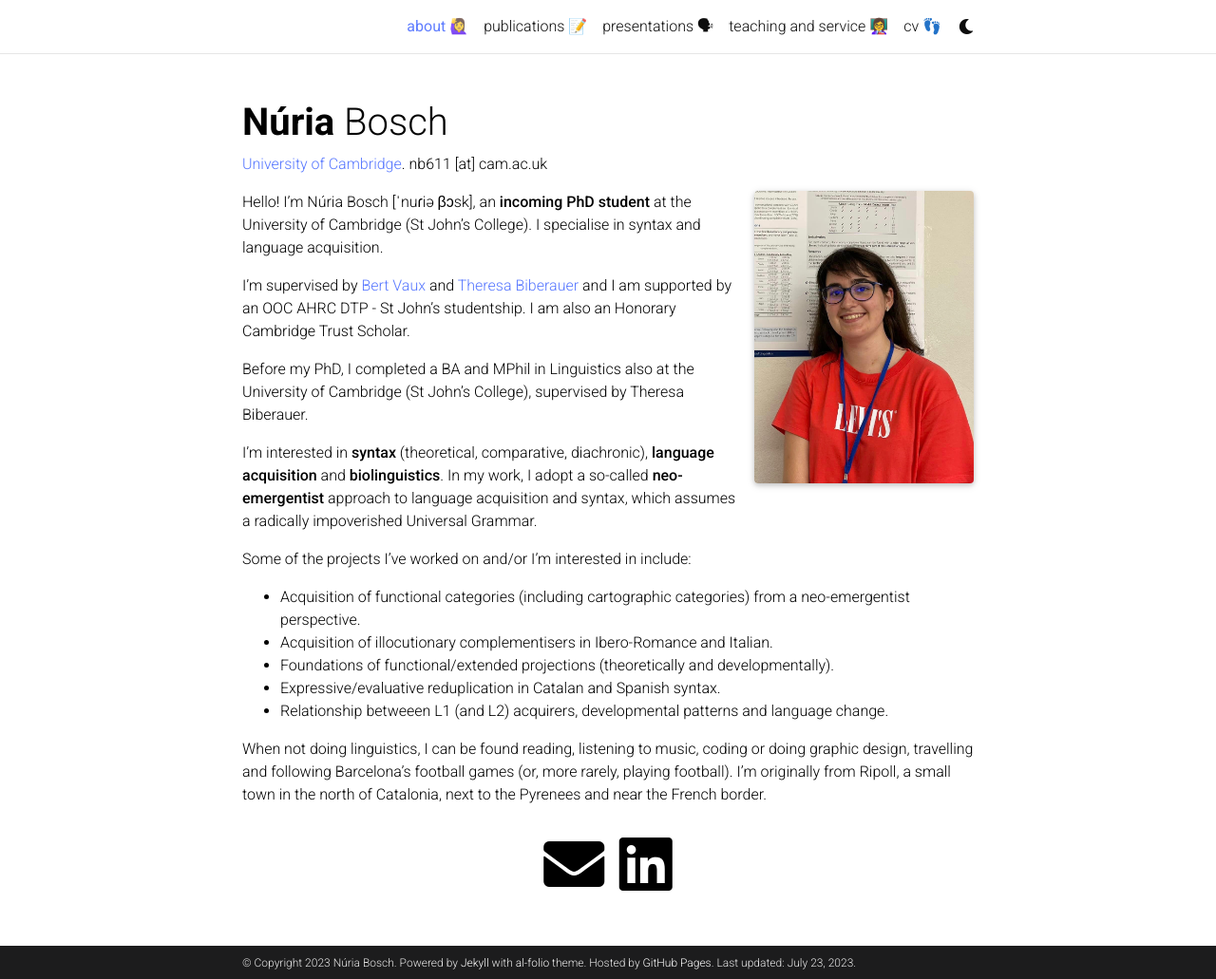
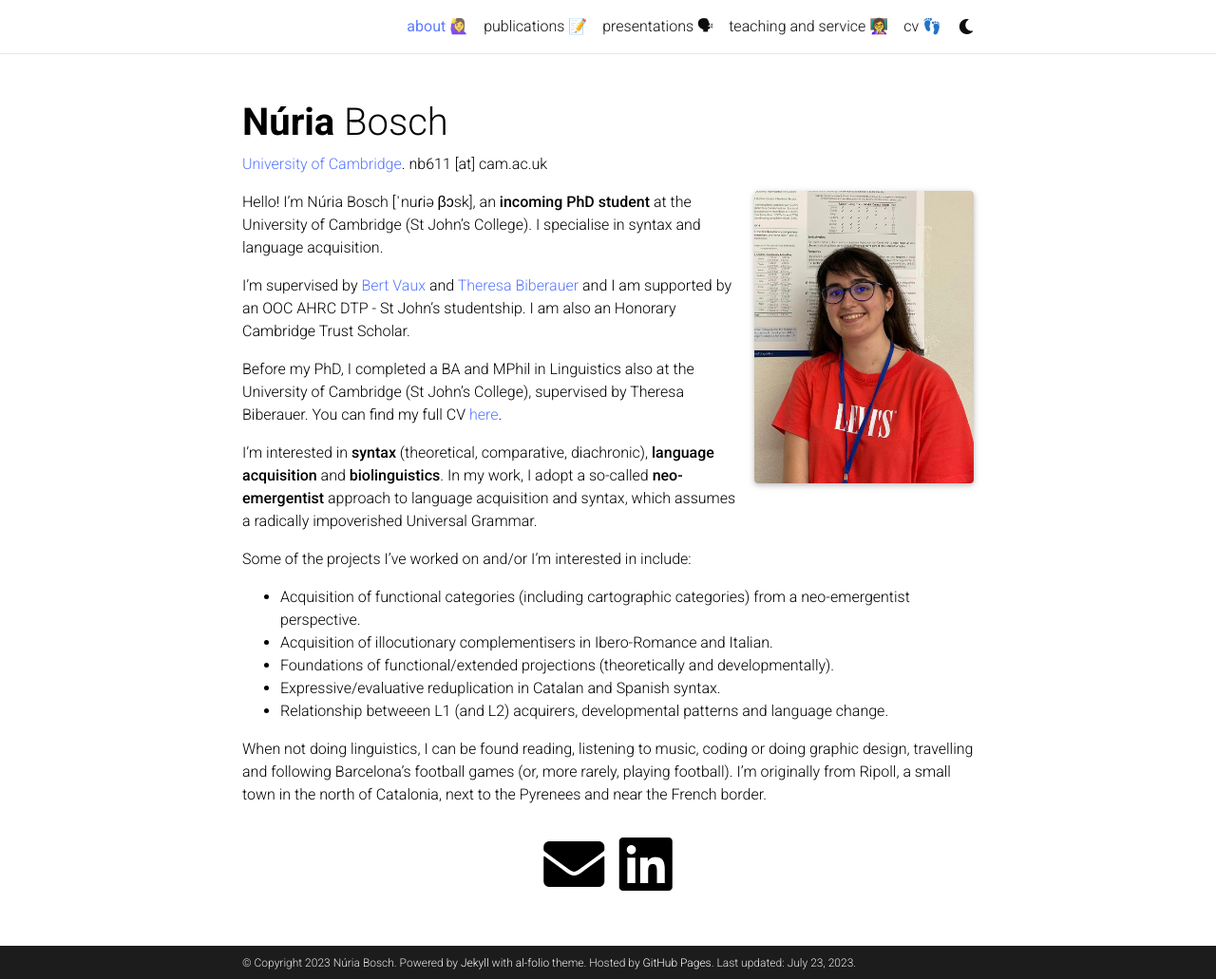
Before and after one commit to nuria-bosch/nuria-bosch.github.io, a Jekyll site: the page built from _pages/about.md, in a window 1280 px wide and 1031 px high. Shown: the whole window at 95% size. Built offline with Jekyll 4.4.1, drawn with Linux system fonts in a browser that asks for light colours; full-size pictures stand in for the smaller copies a plugin makes; emoji names are drawn with the system emoji font; comment, search, counter and statistics services are not loaded; a style sheet for code colours, icons or effects is not loaded.

Commit message:
Update about.md

```diff
--- a/_pages/about.md
+++ b/_pages/about.md
@@ -20,7 +20,7 @@ Hello! I'm Núria Bosch [ˈnuɾiə βɔsk], an **incoming PhD student** at the U
 
 I'm supervised by [Bert Vaux](https://www.mmll.cam.ac.uk/bv230) and [Theresa Biberauer](https://www.mmll.cam.ac.uk/dr-theresa-biberauer) and I am supported by an OOC AHRC DTP - St John's studentship. I am also an Honorary Cambridge Trust Scholar.
 
-Before my PhD, I completed a BA and MPhil in Linguistics also at the University of Cambridge (St John's College), supervised by Theresa Biberauer.
+Before my PhD, I completed a BA and MPhil in Linguistics also at the University of Cambridge (St John's College), supervised by Theresa Biberauer. You can find my full CV [here](https://github.com/nuria-bosch/nuria-bosch.github.io/blob/159f74a5e447d31e62beeedc702b65d3d27f98f5/assets/pdf/cv.pdf).
 
 I'm interested in **syntax** (theoretical, comparative, diachronic), **language acquisition** and **biolinguistics**. In my work, I adopt a so-called **neo-emergentist** approach to language acquisition and syntax, which assumes a radically impoverished Universal Grammar.
 
```
